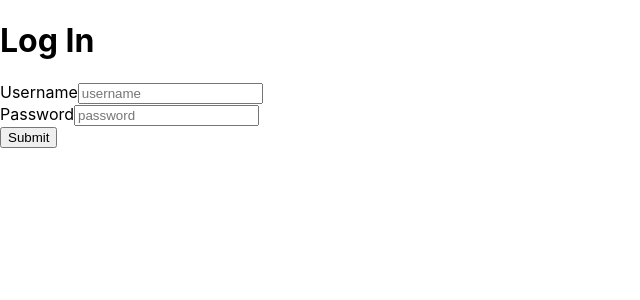
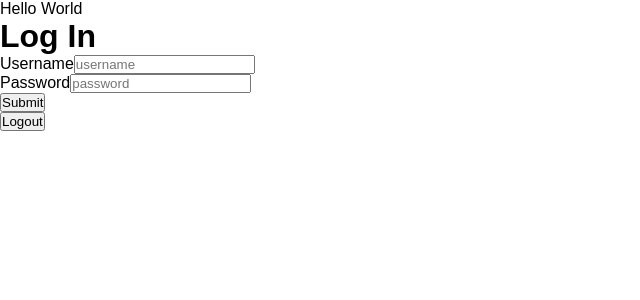
Before and after one commit to KellBell-bot/eventfull_frontend, a React (Create React App) app: page / in a window 1280 px wide. Shown: the top 300 px of the page, without its empty margins (0-640 px from the left). Built offline with nearby package versions, Linux system fonts and the light colour scheme.

Commit message:
First styling edits for navbar

```diff
--- a/src/App.js
+++ b/src/App.js
@@ -1,7 +1,8 @@
 import { useState, useEffect } from 'react'
 import { BrowserRouter as Router, Route, Switch } from 'react-router-dom'
+import "./app.css"
 import { LoginForm } from './Components/LoginForm'
-import { Nav } from './Components/Nav';
+import { Nav } from './Components/Navbar/Nav';
 import { Signup } from './Pages/Signup'
 import { UserDashboard } from './Pages/UserDashboard'
 
@@ -25,6 +26,7 @@ function App() {
  }, [])
 
   const Logout = () => {
+    localStorage.clear()
     console.log("Logged Out")
   }
 
@@ -36,6 +38,7 @@ function App() {
           <Switch>
             <Route path="/">
               <LoginForm />
+              <button onClick={Logout}>Logout</button>
             </Route>
           </Switch>
         </div>
--- a/src/Components/Nav.js
+++ /dev/null
@@ -1,9 +0,0 @@
-
-
-export const Nav = () => {
-    return (
-        <div>
-
-        </div>
-    )
-}
--- /dev/null
+++ b/src/Components/Navbar/Nav.js
@@ -0,0 +1,11 @@
+
+
+export const Nav = () => {
+    return (
+        <nav>
+            <container className="navContainer">
+                Hello World
+            </container>
+        </nav>
+    )
+}
--- /dev/null
+++ b/src/app.css
@@ -0,0 +1,18 @@
+*{
+    box-sizing: border-box;
+    margin: 0;
+    padding: 0;
+    font-family: 'Encode Sans Expanded', sans-serif;
+}
+
+.nav.container{
+    display: flex;
+    background-color: green;
+    justify-content: space-between;
+    height: 80px;
+    z-index: 1;
+    width: 100%;
+    padding: 0 24px;
+    max-width: 1100px;
+    font-size: 1.5rem;
+}
--- a/src/index.css
+++ b/src/index.css
@@ -1,4 +1,4 @@
-body {
+/* body {
   margin: 0;
   font-family: -apple-system, BlinkMacSystemFont, 'Segoe UI', 'Roboto', 'Oxygen',
     'Ubuntu', 'Cantarell', 'Fira Sans', 'Droid Sans', 'Helvetica Neue',
@@ -10,4 +10,4 @@ body {
 code {
   font-family: source-code-pro, Menlo, Monaco, Consolas, 'Courier New',
     monospace;
-}
+} */
--- a/src/index.js
+++ b/src/index.js
@@ -1,6 +1,5 @@
 import React from 'react';
 import ReactDOM from 'react-dom';
-import './index.css';
 import App from './App';
 
 
```
Also changed, not shown: src/Components/Navbar/NavBarElements.js (added).
